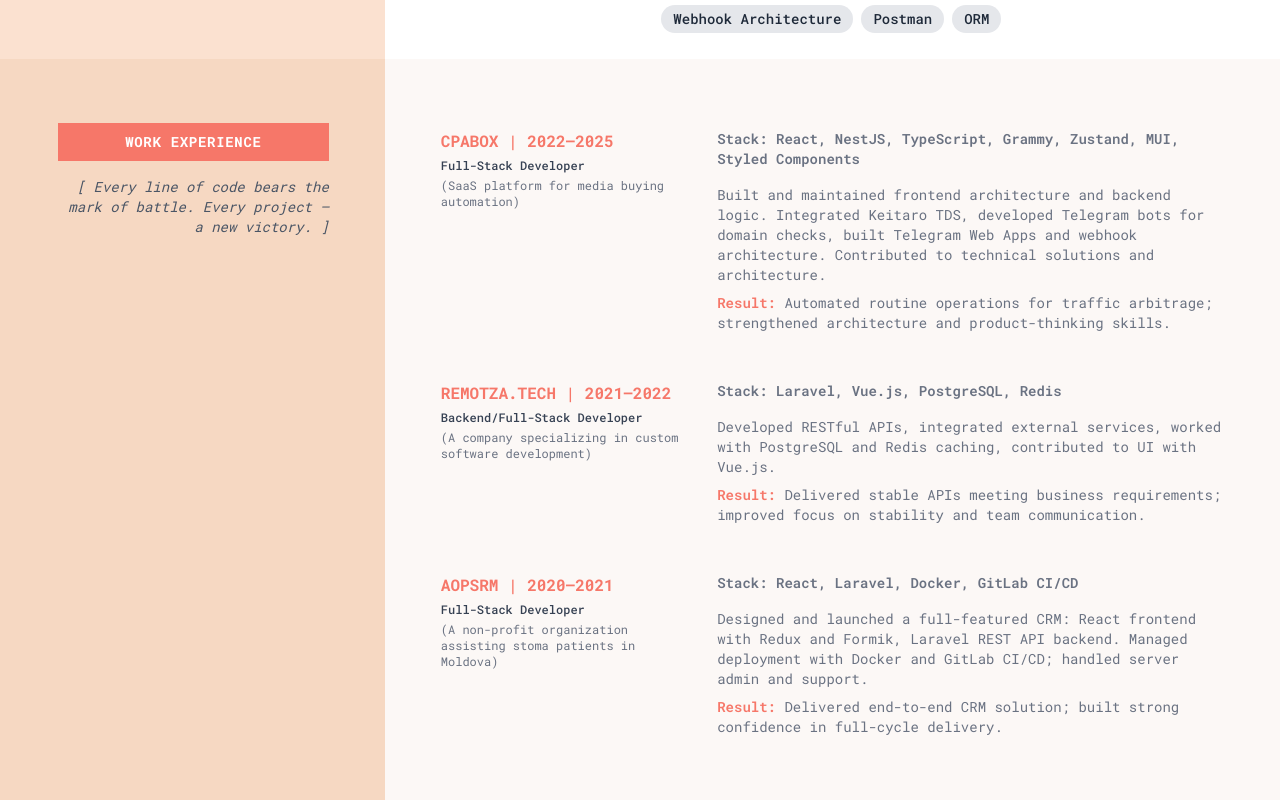
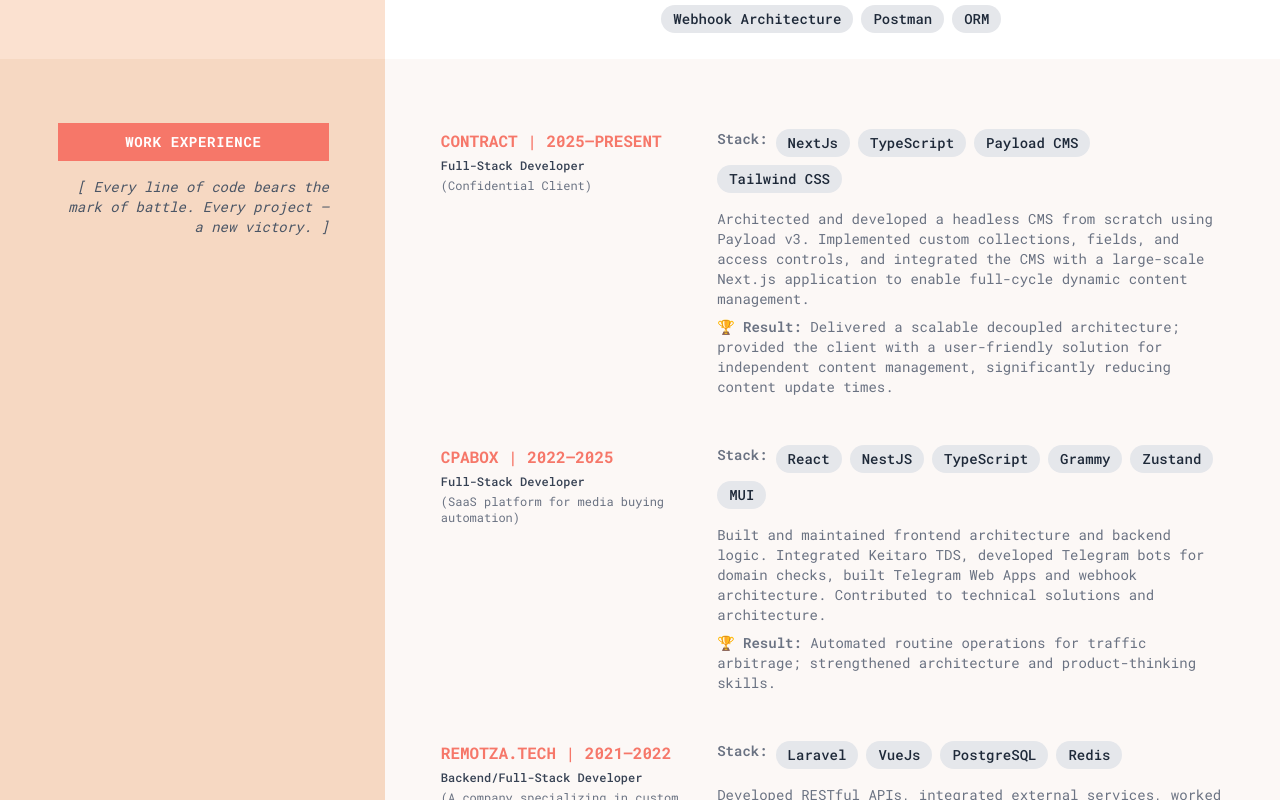
Before and after one commit to devforthewin/folio-metrics, a Next.js app: page /en in a window 1280 px wide. Shown: the part 1800-2600 px from the top of the page. Built offline with nearby package versions, Linux system fonts and the light colour scheme.

Commit message:
feat(experience): overhaul section with data-driven components

```diff
--- a/src/components/sections/Experience.tsx
+++ b/src/components/sections/Experience.tsx
@@ -3,10 +3,11 @@
 import { useTranslations } from 'next-intl'
 
 import SectionHeader from '@/components/common/SectionHeader'
+import { ExperienceItem } from '@/components/ui/ExperienceItem'
+import { experienceData } from '@/data/experienceData'
 
 export default function Experience() {
   const t = useTranslations('Experience')
-  const tCommon = useTranslations('Common')
 
   return (
     <section className="flex w-full text-gray-700 relative">
@@ -23,119 +24,14 @@ export default function Experience() {
         {/* Right Part */}
         <div
           className=" bg-[#FCF8F6] flex-1 flex flex-col
-        pt-[1.75rem]
-                  px-[1.75rem]
-
-                  lg:pt-[4.375rem]
-                  lg:pb-[1.6625rem]
-
-                  md:pt-[1.75rem]
-                  md:pb-[1.4rem]
-                  md:px-[3.5rem]"
+              pt-[1.75rem] px-[1.75rem]
+              lg:pt-[4.375rem] lg:pb-[1.6625rem]
+              md:pt-[1.75rem] md:pb-[1.4rem] md:px-[3.5rem]"
         >
-
           <div className="flex flex-col relative">
-            {/* First Exp Block */}
-            <div className="flex mb-12 relative">
-              <div className="flex w-full flex-col md:flex-row gap-6">
-                <div className="w-full md:w-4/12 flex flex-col">
-                  <h4 className="text-base text-[#F67769] font-bold uppercase mb-1">
-                    CPABOX | 2022–2025
-                  </h4>
-                  <p className="text-xs font-medium mb-1">Full-Stack Developer</p>
-                  <p className="text-xs text-gray-500 mb-1">({t('cpabox.about')})</p>
-                </div>
-
-                <div className="w-full md:w-8/12 flex flex-col gap-4">
-                  <div className="text-sm text-gray-500 space-y-2">
-                    <p className="font-semibold">
-                      <span>{tCommon('stack')} </span>
-                      React, NestJS, TypeScript, Grammy, Zustand, MUI, Styled Components
-                    </p>
-                  </div>
-
-                  <div className="text-sm text-gray-500 space-y-2">
-                    <p>
-                      {t('cpabox.description')}
-                    </p>
-                    <p>
-                      <span className="font-semibold text-[#F67769]">{tCommon('result')} </span>
-                      {t('cpabox.resultDescription')}
-                    </p>
-                  </div>
-                </div>
-              </div>
-            </div>
-
-            {/* Second Block */}
-            <div className="flex mb-12 relative">
-              {/* Dot */}
-              {/*<div className="absolute left-0 top-1 w-3 h-3 bg-[#F67769] rounded-full"></div>*/}
-
-              <div className="flex w-full flex-col md:flex-row gap-6">
-                <div className="w-full md:w-4/12 flex flex-col">
-                  <h3 className="text-base font-bold uppercase mb-1 text-[#F67769]">
-                    Remotza.tech | 2021–2022
-                  </h3>
-                  <p className="text-xs font-medium mb-1">Backend/Full-Stack Developer</p>
-                  <p className="text-xs text-gray-500 mb-1">({t('remotza.about')})</p>
-                </div>
-                <div className="w-full md:w-8/12 flex flex-col gap-4">
-                  <div className="text-sm text-gray-500 space-y-2">
-                    <p className="font-semibold">
-                      <span className="">{tCommon('stack')} </span>
-                      Laravel, Vue.js, PostgreSQL, Redis
-                    </p>
-                  </div>
-
-                  <div className="text-sm text-gray-500 space-y-2">
-                    <p>
-                      {t('remotza.description')}
-                    </p>
-                    <p>
-                      <span className="font-semibold text-[#F67769]">{tCommon('result')} </span>
-                      {t('remotza.resultDescription')}
-                    </p>
-                  </div>
-                </div>
-              </div>
-            </div>
-
-            {/* Third Block */}
-            <div className="flex mb-12 relative">
-              {/* Dot */}
-              {/*<div className="absolute left-0 top-1 w-3 h-3 bg-yellow-400 rounded-full"></div>*/}
-
-              <div className="flex w-full flex-col md:flex-row gap-6">
-                <div className="w-full md:w-4/12 flex flex-col">
-                  <h3 className="text-base font-bold uppercase mb-1 text-[#F67769]">
-                    AOPSRM | 2020–2021
-                  </h3>
-                  <p className="text-xs font-medium mb-1">Full-Stack Developer</p>
-                  <p className="text-xs text-gray-500 mb-1">({t('aopsrm.about')})</p>
-                </div>
-                <div className="w-full md:w-8/12 flex flex-col gap-4">
-                  <div className="text-sm text-gray-500 space-y-2">
-                    <p className="font-semibold ">
-                      <span className="">{tCommon('stack')} </span>
-                      React, Laravel, Docker, GitLab CI/CD
-                    </p>
-                  </div>
-
-                  <div className="text-sm text-gray-500 space-y-2">
-                    <p>
-                      {t('aopsrm.description')}
-                    </p>
-                    <p>
-                      <span className="font-semibold text-[#F67769]">{tCommon('result')} </span>
-                      {t('aopsrm.resultDescription')}
-                    </p>
-                  </div>
-                </div>
-              </div>
-            </div>
-
-
+            {experienceData.map((job, index) => (
+              <ExperienceItem key={index} job={job} />
+            ))}
           </div>
         </div>
 
--- a/src/components/sections/TechnicalSkills.tsx
+++ b/src/components/sections/TechnicalSkills.tsx
@@ -65,7 +65,7 @@ export default function TechnicalSkills() {
 
           {/*Block Additinal Skills*/}
           <div className="mt-8">
-            <h3 className="w-full text-center text-md font-bold ...">
+            <h3 className="w-full text-center text-md font-bold">
               {t('addTitle')}
             </h3>
             <div className="flex flex-wrap justify-center gap-2 mt-4">
--- /dev/null
+++ b/src/components/ui/ExperienceItem.tsx
@@ -0,0 +1,48 @@
+import { useTranslations } from 'next-intl'
+
+import { ExperienceItemType } from '@/lib/types'
+
+type ExperienceItemProps = {
+  job: ExperienceItemType;
+}
+export const ExperienceItem = ({ job }: ExperienceItemProps) => {
+  const t = useTranslations('Experience')
+  const tCommon = useTranslations('Common')
+
+  return (
+    <div className="flex mb-12 relative">
+      <div className="flex w-full flex-col md:flex-row gap-6">
+        <div className="w-full md:w-4/12 flex flex-col">
+          <h4 className="text-base text-[#F67769] font-bold uppercase mb-1">
+            {job.company} | {job.period}
+          </h4>
+          <p className="text-xs font-medium mb-1">{job.role}</p>
+          <p className="text-xs text-gray-500 mb-1">({t(job.about)})</p>
+        </div>
+
+        <div className="w-full md:w-8/12 flex flex-col gap-4">
+          <div className="text-sm text-gray-500 space-y-2">
+            <div className="flex flex-wrap justify-left gap-2 items-start">
+              <span className="font-semibold">{tCommon('stack')} </span>
+              {job.stack.map((skill) => (
+                <span key={skill} className="bg-gray-200 text-gray-800 text-sm font-medium px-3 py-1 rounded-full">
+                  {skill}
+                </span>
+              ))}
+            </div>
+          </div>
+
+          <div className="text-sm text-gray-500 space-y-2">
+            <p>
+              {t(job.description)}
+            </p>
+            <p>
+              <span className="font-semibold">🏆 {tCommon('result')} </span>
+              {t(job.result)}
+            </p>
+          </div>
+        </div>
+      </div>
+    </div>
+  )
+}
--- /dev/null
+++ b/src/data/experienceData.ts
@@ -0,0 +1,40 @@
+import { ExperienceItemType } from '@/lib/types'
+
+export const experienceData: ExperienceItemType[] = [
+  {
+    company: 'Contract',
+    period: '2025–Present',
+    role: 'Full-Stack Developer',
+    about: 'contract.about',
+    stack: ['NextJs', 'TypeScript', 'Payload CMS', 'Tailwind CSS'],
+    description: 'contract.description',
+    result: 'contract.resultDescription',
+  },
+  {
+    company: 'CPABOX',
+    period: '2022–2025',
+    role: 'Full-Stack Developer',
+    about: 'cpabox.about',
+    stack: ['React', 'NestJS', 'TypeScript', 'Grammy', 'Zustand', 'MUI'],
+    description: 'cpabox.description',
+    result: 'cpabox.resultDescription',
+  },
+  {
+    company: 'Remotza.tech',
+    period: '2021–2022',
+    role: 'Backend/Full-Stack Developer',
+    about: 'remotza.about',
+    stack: ['Laravel', 'VueJs', 'PostgreSQL', 'Redis'],
+    description: 'remotza.description',
+    result: 'remotza.resultDescription',
+  },
+  {
+    company: 'AOPSRM',
+    period: '2020–2021',
+    role: 'Full-Stack Developer',
+    about: 'aopsrm.about',
+    stack: ['React', 'Laravel', 'Docker', 'GitLab CI/CD'],
+    description: 'aopsrm.description',
+    result: 'aopsrm.resultDescription',
+  },
+]
--- /dev/null
+++ b/src/lib/types.ts
@@ -0,0 +1,9 @@
+export interface ExperienceItemType {
+  company: string;
+  period: string;
+  role: string;
+  about: string;
+  stack: string[];
+  description: string;
+  result: string;
+}
--- a/src/messages/en.json
+++ b/src/messages/en.json
@@ -34,6 +34,11 @@
     "leftTitle": "Work Experience",
     "leftSubtitle": "Every line of code bears the mark of battle. Every project — a new victory.",
     "Stack": "Stack",
+    "contract": {
+      "about": "Confidential Client",
+      "description": "Architected and developed a headless CMS from scratch using Payload v3. Implemented custom collections, fields, and access controls, and integrated the CMS with a large-scale Next.js application to enable full-cycle dynamic content management.",
+      "resultDescription": "Delivered a scalable decoupled architecture; provided the client with a user-friendly solution for independent content management, significantly reducing content update times."
+    },
     "cpabox": {
       "about": "SaaS platform for media buying automation",
       "description": "Built and maintained frontend architecture and backend logic. Integrated Keitaro TDS, developed Telegram bots for domain checks, built Telegram Web Apps and webhook architecture. Contributed to technical solutions and architecture.",
```
